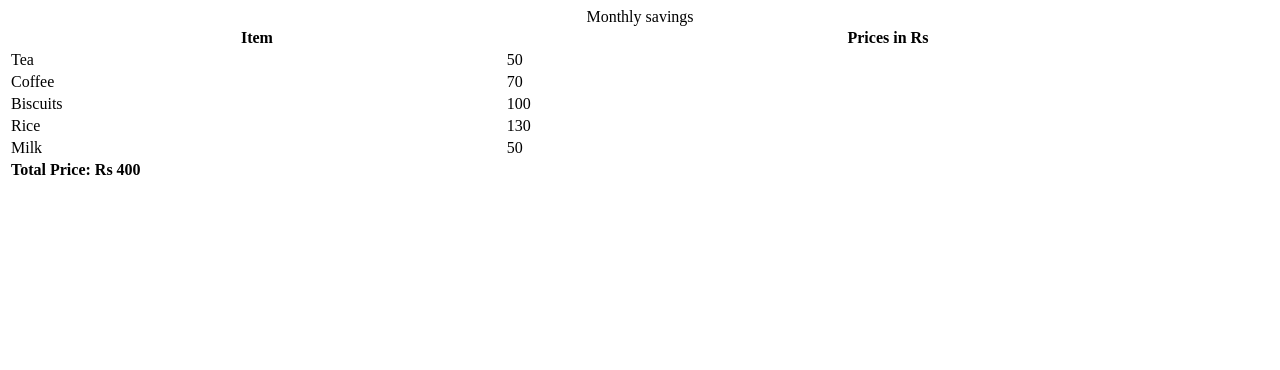
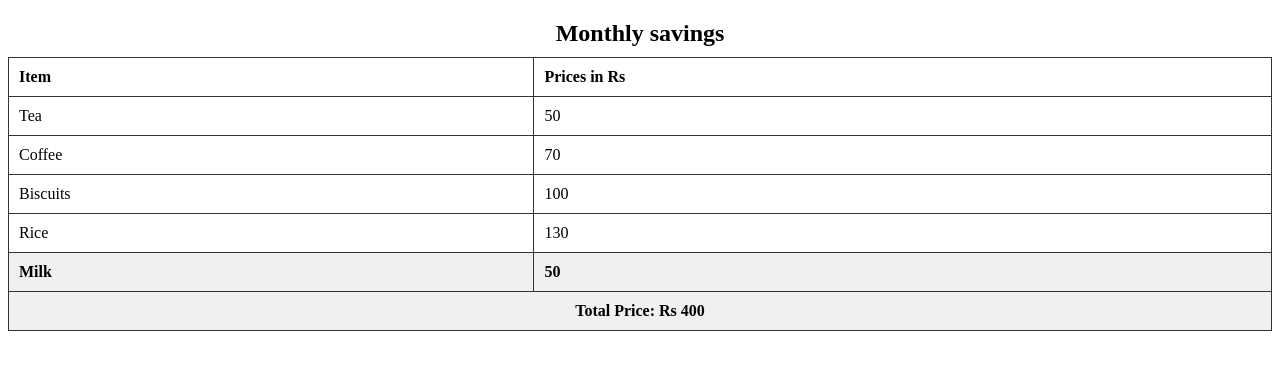
Before and after one commit to acciojob/grofers-checkout-Shubhamsahar, a website: page main.html in a window 1280 px wide. Drawn offline with Linux system fonts and the light colour scheme.

Commit message:
created a submission

```diff
--- a/main.html
+++ b/main.html
@@ -1,17 +1,14 @@
 <!DOCTYPE html>
+<html lang="en">
+<head>
+  <meta charset="UTF-8" />
+  <title>Monthly Savings</title>
+  <link rel="stylesheet" href="styles.css">
+</head>
+<body>
 
-<html>
-
-<head>
-	<link rel="stylesheet" href="styles.css">
-</head>
-
-<body>
-    <!-- the entire body must be written by student -->
-    <table style="width: 100%">
-    <caption>
-      Monthly savings
-    </caption>
+  <table style="width: 100%">
+    <caption>Monthly savings</caption>
     <tr>
       <th>Item</th>
       <th>Prices in Rs</th>
@@ -37,9 +34,8 @@
       <td class="price">50</td>
     </tr>
   </table>
-    <script type="text/javascript" src="./script.js">
-</script>
+
+  <script src="script.js"></script>
 
 </body>
-
 </html>
--- a/script.js
+++ b/script.js
@@ -1,22 +1,20 @@
-// Get all the price elements
+// Select all the elements with class 'price'
 const priceElements = document.querySelectorAll('.price');
 let total = 0;
 
-// Sum up all the prices
+// Calculate the total price
 priceElements.forEach(price => {
   total += parseFloat(price.textContent);
 });
 
-// Create a new row
+// Create a new row and cell for the total
 const totalRow = document.createElement('tr');
 const totalCell = document.createElement('td');
 totalCell.colSpan = 2;
+totalCell.textContent = `Total Price: Rs ${total}`;
+totalCell.style.textAlign = 'center';
 totalCell.style.fontWeight = 'bold';
-totalCell.textContent = `Total Price: Rs ${total}`;
 
-// Append the cell to the row
+// Append the cell to the row and the row to the table
 totalRow.appendChild(totalCell);
-
-// Append the row to the table
-const table = document.querySelector('table');
-table.appendChild(totalRow);
+document.querySelector('table').appendChild(totalRow);
--- a/styles.css
+++ b/styles.css
@@ -1,2 +1,24 @@
 
 /* Your CSS Code here. */
+table {
+  border-collapse: collapse;
+  width: 100%;
+  margin-top: 20px;
+}
+
+th, td {
+  border: 1px solid #333;
+  padding: 10px;
+  text-align: left;
+}
+
+caption {
+  font-size: 1.5em;
+  margin-bottom: 10px;
+  font-weight: bold;
+}
+
+tr:last-child {
+  background-color: #f0f0f0;
+  font-weight: bold;
+}
```
